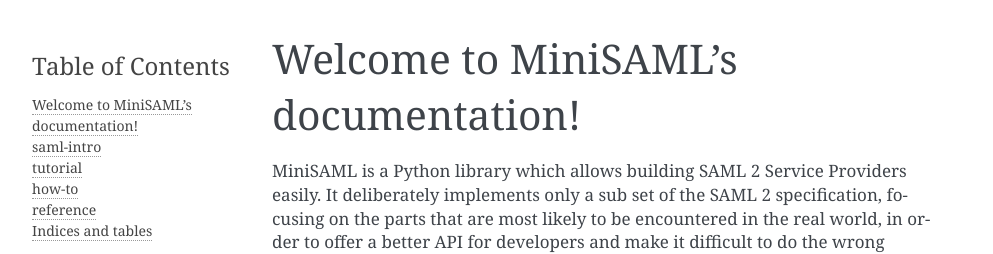
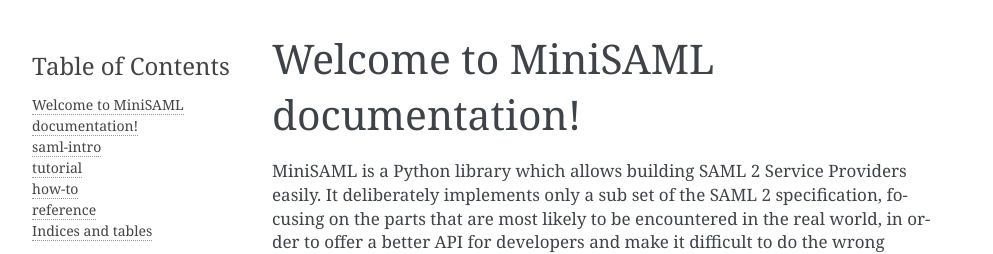
Before and after one commit to HENNGE/minisaml, a Sphinx documentation site: the page built from docs/index.rst, in a window 1280 px wide. Shown: the top 254 px of the page, without its empty margins (148-1141 px from the left). Built offline with Sphinx 7.4.7, drawn with Linux system fonts in a browser that asks for light colours.

```diff
--- a/docs/index.rst
+++ b/docs/index.rst
@@ -3,8 +3,8 @@
    You can adapt this file completely to your liking, but it should at least
    contain the root `toctree` directive.
 
-Welcome to MiniSAML's documentation!
-====================================
+Welcome to MiniSAML documentation!
+==================================
 
 MiniSAML is a Python library which allows building SAML 2 Service Providers easily.
 It deliberately implements only a sub set of the SAML 2 specification, focusing on
```
